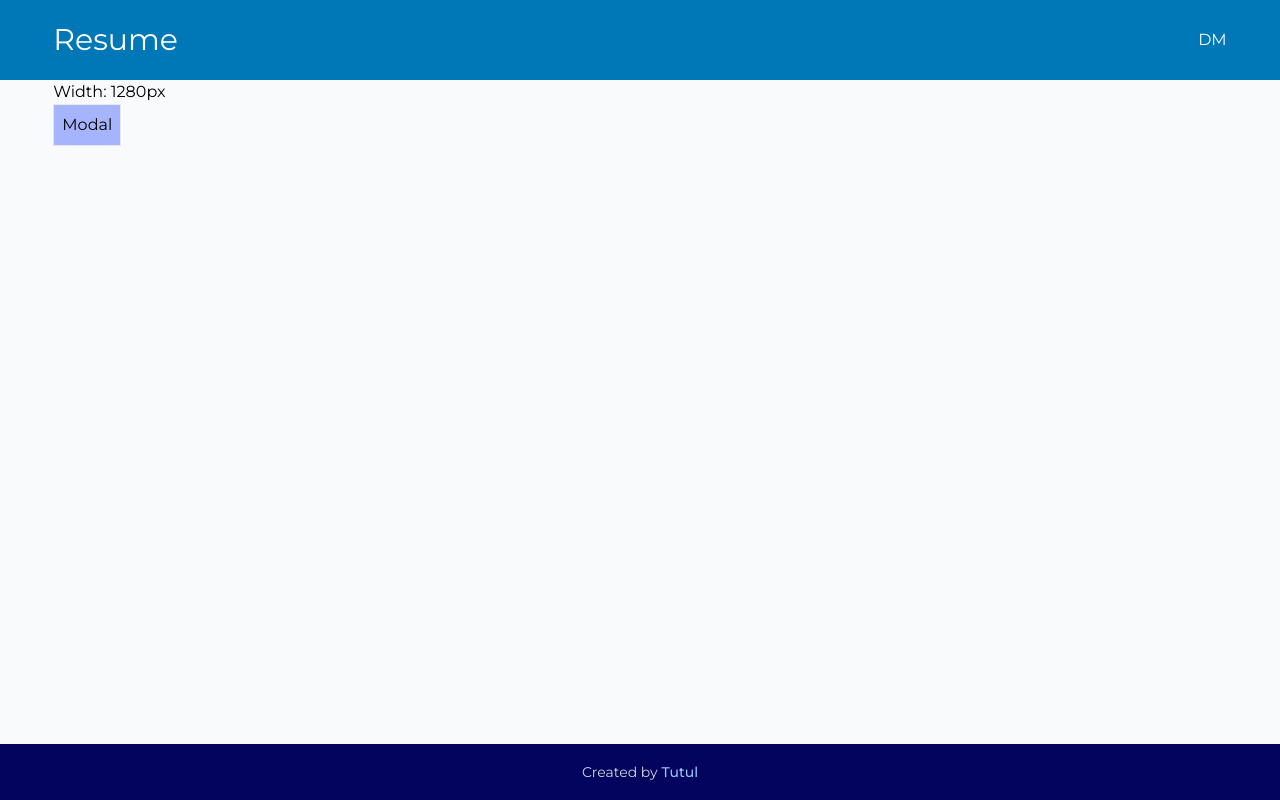
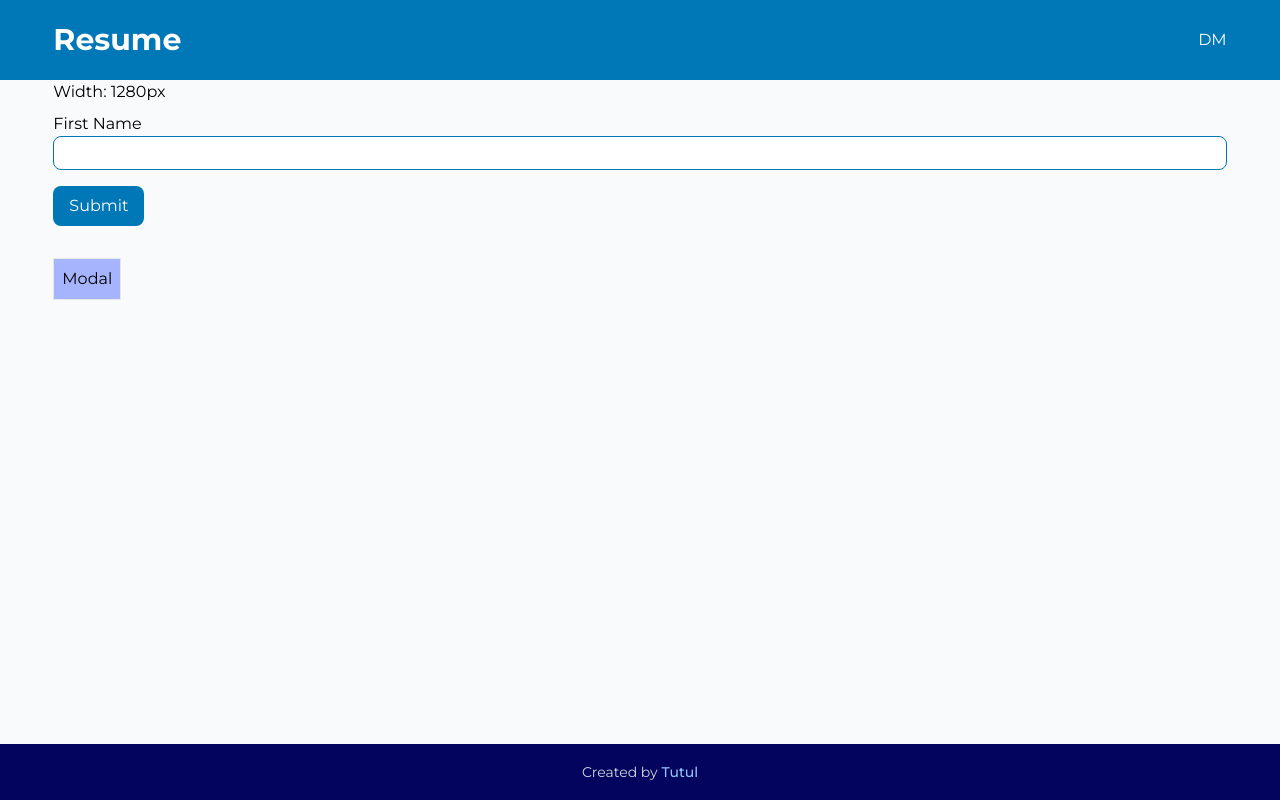
Before and after one commit to TutulDevs/resume-builder, a React (Create React App) app: page / in a window 1280 px wide. Built offline with nearby package versions, Linux system fonts and the light colour scheme.

Commit message:
still workin on the form

```diff
--- a/package.json
+++ b/package.json
@@ -4,13 +4,16 @@
   "private": true,
   "dependencies": {
     "@craco/craco": "^6.2.0",
+    "@hookform/resolvers": "^2.6.0",
     "@testing-library/jest-dom": "^5.11.4",
     "@testing-library/react": "^11.1.0",
     "@testing-library/user-event": "^12.1.10",
     "react": "^17.0.2",
     "react-dom": "^17.0.2",
+    "react-hook-form": "^7.10.1",
     "react-scripts": "4.0.3",
-    "web-vitals": "^1.0.1"
+    "web-vitals": "^1.0.1",
+    "yup": "^0.32.9"
   },
   "scripts": {
     "start": "craco start",
--- a/src/App.js
+++ b/src/App.js
@@ -1,7 +1,8 @@
+import { useEffect, useState } from "react";
 import Layout from "./components/layout/Layout";
 import useViewport from "./hooks/useViewport";
 import Modal from "./components/UI/Modal";
-import { useEffect, useState } from "react";
+import Form from "./components/Form.js/Form";
 
 function App() {
   const [showModal, setShowModal] = useState(false);
@@ -25,6 +26,8 @@
     return () => setShowModal(false);
   }, [width]);
 
+  const submitFormHandler = (data) => console.table(data);
+
   return (
     <>
       {showModal && (
@@ -36,7 +39,11 @@
       <Layout>
         <h1>Width: {width}px</h1>
 
-        <button onClick={showModalHandler} className='border p-2 bg-indigo-300'>
+        <Form onSubmitForm={submitFormHandler} />
+
+        <button
+          onClick={showModalHandler}
+          className='border p-2 my-4 bg-indigo-300'>
           Modal
         </button>
       </Layout>
--- /dev/null
+++ b/src/components/Form.js/Demo.js
@@ -0,0 +1,174 @@
+import React from "react";
+import { useForm } from "react-hook-form";
+import { yupResolver } from "@hookform/resolvers/yup";
+import * as Yup from "yup";
+
+function App() {
+  // form validation rules
+  const validationSchema = Yup.object().shape({
+    title: Yup.string().required("Title is required"),
+    firstName: Yup.string().required("First Name is required"),
+    lastName: Yup.string().required("Last name is required"),
+    dob: Yup.string()
+      .required("Date of Birth is required")
+      .matches(
+        /^\d{4}-(0[1-9]|1[012])-(0[1-9]|[12][0-9]|3[01])$/,
+        "Date of Birth must be a valid date in the format YYYY-MM-DD"
+      ),
+    email: Yup.string().required("Email is required").email("Email is invalid"),
+    password: Yup.string()
+      .min(6, "Password must be at least 6 characters")
+      .required("Password is required"),
+    confirmPassword: Yup.string()
+      .oneOf([Yup.ref("password"), null], "Passwords must match")
+      .required("Confirm Password is required"),
+    acceptTerms: Yup.bool().oneOf([true], "Accept Ts & Cs is required"),
+  });
+  const formOptions = { resolver: yupResolver(validationSchema) };
+
+  // get functions to build form with useForm() hook
+  const { register, handleSubmit, reset, formState } = useForm(formOptions);
+  const { errors } = formState;
+
+  function onSubmit(data) {
+    // display form data on success
+    alert("SUCCESS!! :-)\n\n" + JSON.stringify(data, null, 4));
+    return false;
+  }
+
+  return (
+    <div className='card m-3'>
+      <h5 className='card-header'>
+        React Hook Form 7 - Form Validation Example
+      </h5>
+      <div className='card-body'>
+        <form onSubmit={handleSubmit(onSubmit)}>
+          <div className='form-row'>
+            <div className='form-group col'>
+              <label>Title</label>
+              <select
+                name='title'
+                {...register("title")}
+                className={`form-control ${errors.title ? "is-invalid" : ""}`}>
+                <option value=''></option>
+                <option value='Mr'>Mr</option>
+                <option value='Mrs'>Mrs</option>
+                <option value='Miss'>Miss</option>
+                <option value='Ms'>Ms</option>
+              </select>
+              <div className='invalid-feedback'>{errors.title?.message}</div>
+            </div>
+
+            <div className='form-group col-5'>
+              <label>First Name</label>
+              <input
+                name='firstName'
+                type='text'
+                {...register("firstName")}
+                className={`form-control ${
+                  errors.firstName ? "is-invalid" : ""
+                }`}
+              />
+              <div className='invalid-feedback'>
+                {errors.firstName?.message}
+              </div>
+            </div>
+
+            <div className='form-group col-5'>
+              <label>Last Name</label>
+              <input
+                name='lastName'
+                type='text'
+                {...register("lastName")}
+                className={`form-control ${
+                  errors.lastName ? "is-invalid" : ""
+                }`}
+              />
+              <div className='invalid-feedback'>{errors.lastName?.message}</div>
+            </div>
+          </div>
+          <div className='form-row'>
+            <div className='form-group col'>
+              <label>Date of Birth</label>
+              <input
+                name='dob'
+                type='date'
+                {...register("dob")}
+                className={`form-control ${errors.dob ? "is-invalid" : ""}`}
+              />
+              <div className='invalid-feedback'>{errors.dob?.message}</div>
+            </div>
+            <div className='form-group col'>
+              <label>Email</label>
+              <input
+                name='email'
+                type='text'
+                {...register("email")}
+                className={`form-control ${errors.email ? "is-invalid" : ""}`}
+              />
+              <div className='invalid-feedback'>{errors.email?.message}</div>
+            </div>
+          </div>
+          <div className='form-row'>
+            <div className='form-group col'>
+              <label>Password</label>
+              <input
+                name='password'
+                type='password'
+                {...register("password")}
+                className={`form-control ${
+                  errors.password ? "is-invalid" : ""
+                }`}
+              />
+              <div className='invalid-feedback'>{errors.password?.message}</div>
+            </div>
+            <div className='form-group col'>
+              <label>Confirm Password</label>
+              <input
+                name='confirmPassword'
+                type='password'
+                {...register("confirmPassword")}
+                className={`form-control ${
+                  errors.confirmPassword ? "is-invalid" : ""
+                }`}
+              />
+              <div className='invalid-feedback'>
+                {errors.confirmPassword?.message}
+              </div>
+            </div>
+          </div>
+          <div className='form-group form-check'>
+            <input
+              name='acceptTerms'
+              type='checkbox'
+              {...register("acceptTerms")}
+              id='acceptTerms'
+              className={`form-check-input ${
+                errors.acceptTerms ? "is-invalid" : ""
+              }`}
+            />
+            <label htmlFor='acceptTerms' className='form-check-label'>
+              Accept Terms & Conditions
+            </label>
+            <div className='invalid-feedback'>
+              {errors.acceptTerms?.message}
+            </div>
+          </div>
+          <div className='form-group'>
+            <button type='submit' className='btn btn-primary mr-1'>
+              Register
+            </button>
+            <button
+              type='button'
+              onClick={() => reset()}
+              className='btn btn-secondary'>
+              Reset
+            </button>
+          </div>
+        </form>
+      </div>
+    </div>
+  );
+}
+
+export { App };
--- /dev/null
+++ b/src/components/Form.js/Form.js
@@ -0,0 +1,70 @@
+import React from "react";
+import { useForm } from "react-hook-form";
+import { yupResolver } from "@hookform/resolvers/yup";
+import * as yup from "yup";
+
+const schema = yup.object().shape({
+  firstName: yup.string().required(),
+  age: yup.number().min(4).max(8).positive().integer().required(),
+});
+
+const Form = (props) => {
+  const {
+    register,
+    handleSubmit,
+    formState: { errors },
+  } = useForm();
+  //{resolver: yupResolver(schema)}
+
+  const onSubmit = (data) => props.onSubmitForm(data);
+
+  const inputIsValid =
+    "py-1 px-2 w-full bg-white border border-header rounded-lg focus:ring focus:ring-blue-300 focus:outline-none";
+  const inputIsInvalid =
+    "py-1 px-2 w-full bg-white border border-red-300 rounded-lg focus:ring focus:ring-red-300 focus:outline-none";
+
+  return (
+    <form onSubmit={handleSubmit(onSubmit)}>
+      <div className='my-2'>
+        <label htmlFor='firstName'>First Name</label>
+        <input
+          name='firstName'
+          id='firstName'
+          type='text'
+          {...register("firstName", { required: true })}
+          className={errors.firstName ? inputIsInvalid : inputIsValid}
+        />
+      </div>
+
+      <div className='my-4'>
+        <button
+          type='submit'
+          className='py-2 px-4 bg-header text-white rounded-lg transition duration-100 focus:ring-4 focus:ring-blue-400'>
+          Submit
+        </button>
+      </div>
+    </form>
+  );
+};
+
+export default Form;
+
+/*
+  const Input = ({ type, id, label, register, required, minLength }) => {
+    return (
+      <div className='mt-2'>
+        <label htmlFor={id} className='block'>
+          {label}
+        </label>
+
+        <input
+          type={type}
+          id={id}
+          {...register(id, { required, minLength })}
+          className='py-1 px-2 w-full bg-white border border-header rounded-lg focus:ring focus:ring-blue-300 focus:outline-none'
+        />
+      </div>
+    );
+  };
+
+*/
--- /dev/null
+++ b/src/components/UI/Input.js
@@ -0,0 +1,20 @@
+const Input = ({ register, error, label, id, ...inputProps }) => {
+  return (
+    <div className='my-2'>
+      <label htmlFor={id} className='block mb-1'>
+        {label}
+      </label>
+
+      <input
+        ref={register}
+        id={id}
+        {...inputProps}
+        className='py-1 px-2 w-full bg-white border border-header rounded-lg focus:ring focus:ring-blue-300 focus:outline-none'
+      />
+
+      {error && <span className='text-xs text-red-400'>{error.message}</span>}
+    </div>
+  );
+};
+
+export default Input;
--- a/src/components/layout/Header.js
+++ b/src/components/layout/Header.js
@@ -2,7 +2,7 @@
   return (
     <header className='bg-header'>
       <div className='w-11/12 min-h-10 mx-auto text-white flex justify-between items-center'>
-        <h1 className='text-2xl md:text-3xl'>
+        <h1 className='font-bold text-2xl md:text-3xl'>
           <a href='/'>Resume</a>
         </h1>
 
```
Also changed, not shown: 1 other file (tests, documents, lock files or other folders).
